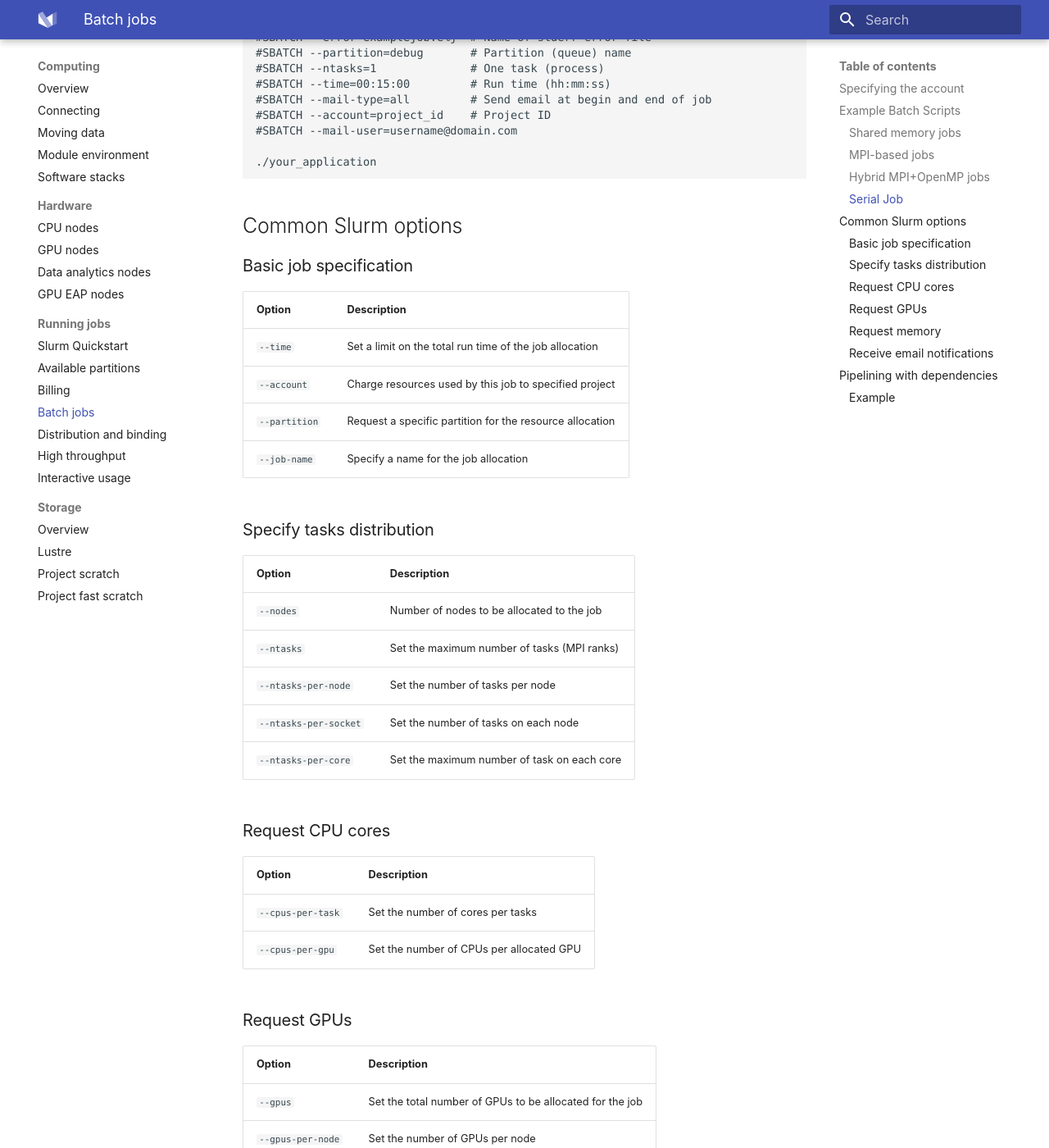
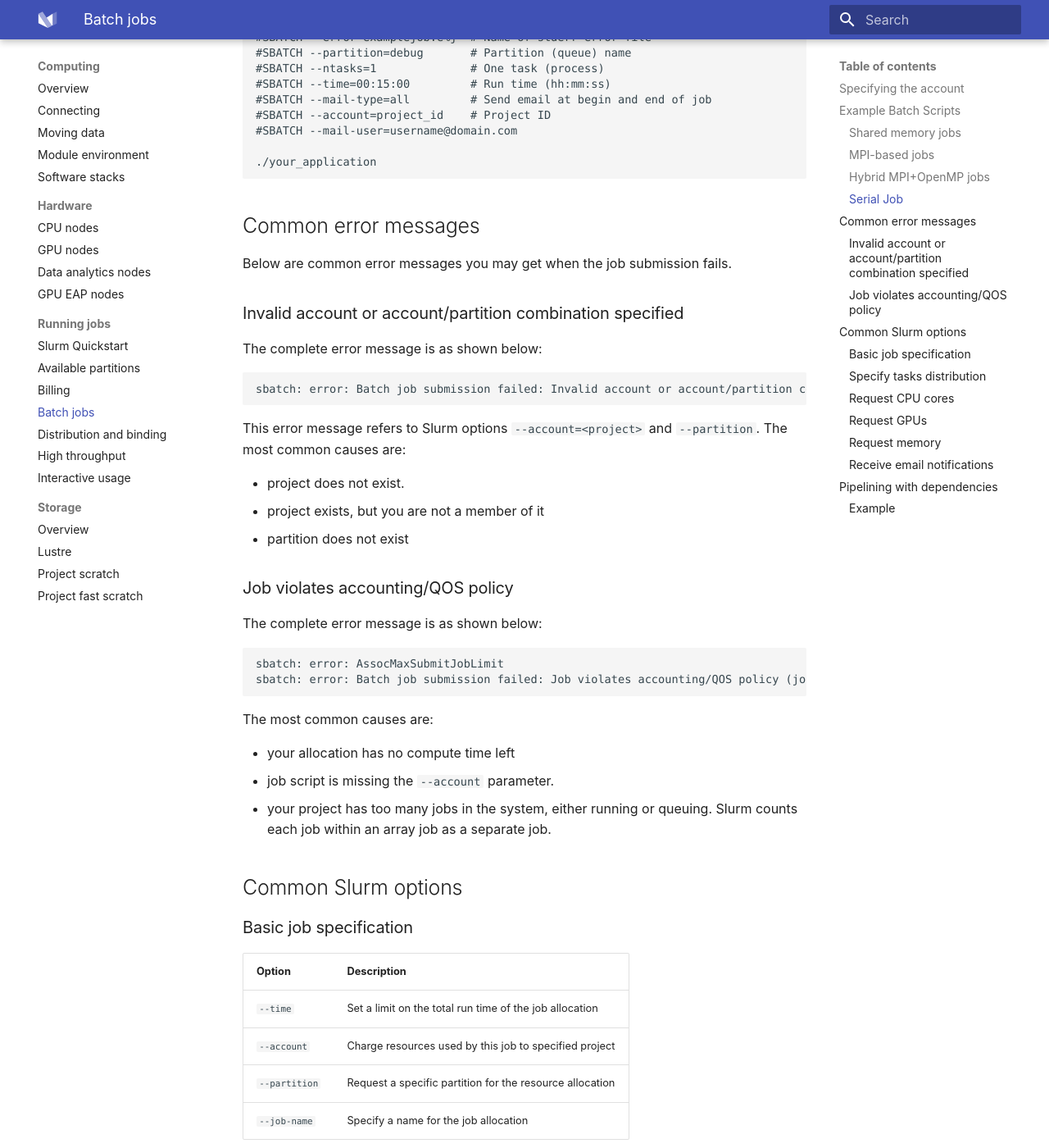
Before and after one commit to Lumi-supercomputer/lumi-userguide, an MkDocs documentation site: the page built from docs/computing/jobs/batch-job.md, in a window 1280 px wide and 1400 px high, scrolled down 2317 px. Shown: the whole window at 82% size. Built offline with MkDocs 1.6.1 and Material for MkDocs 9.7.7, drawn with Linux system fonts in a browser that asks for light colours.

Commit message:
add a section about common slurm error messages

````diff
--- a/docs/computing/jobs/batch-job.md
+++ b/docs/computing/jobs/batch-job.md
@@ -129,6 +129,41 @@ srun ./your_application # Use srun instead of mpirun or mpiexec
 ./your_application
 ```
 
+## Common error messages
+
+Below are common error messages you may get when the job submission fails.
+
+### Invalid account or account/partition combination specified
+
+The complete error message is as shown below:
+
+```
+sbatch: error: Batch job submission failed: Invalid account or account/partition combination specified
+```
+
+This error message refers to Slurm options `--account=<project>` and
+`--partition`. The most common causes are:
+
+- project does not exist.
+- project exists, but you are not a member of it
+- partition does not exist
+
+### Job violates accounting/QOS policy
+
+The complete error message is as shown below:
+
+```
+sbatch: error: AssocMaxSubmitJobLimit
+sbatch: error: Batch job submission failed: Job violates accounting/QOS policy (job submit limit, user's size and/or time limits)
+```
+
+The most common causes are:
+
+- your allocation has no compute time left
+- job script is missing the `--account` parameter.
+- your project has too many jobs in the system, either running or queuing.
+  Slurm counts each job within an array job as a separate job.
+
 ## Common Slurm options
 
 ### Basic job specification
````
